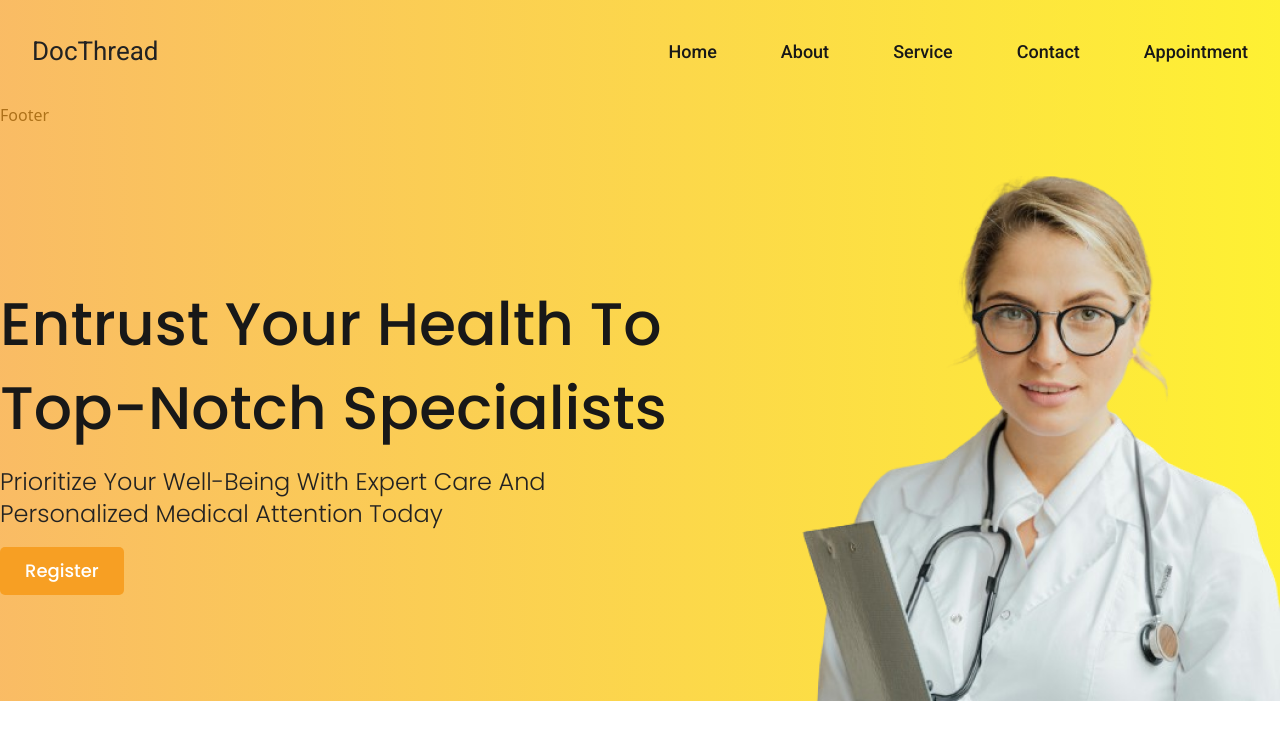
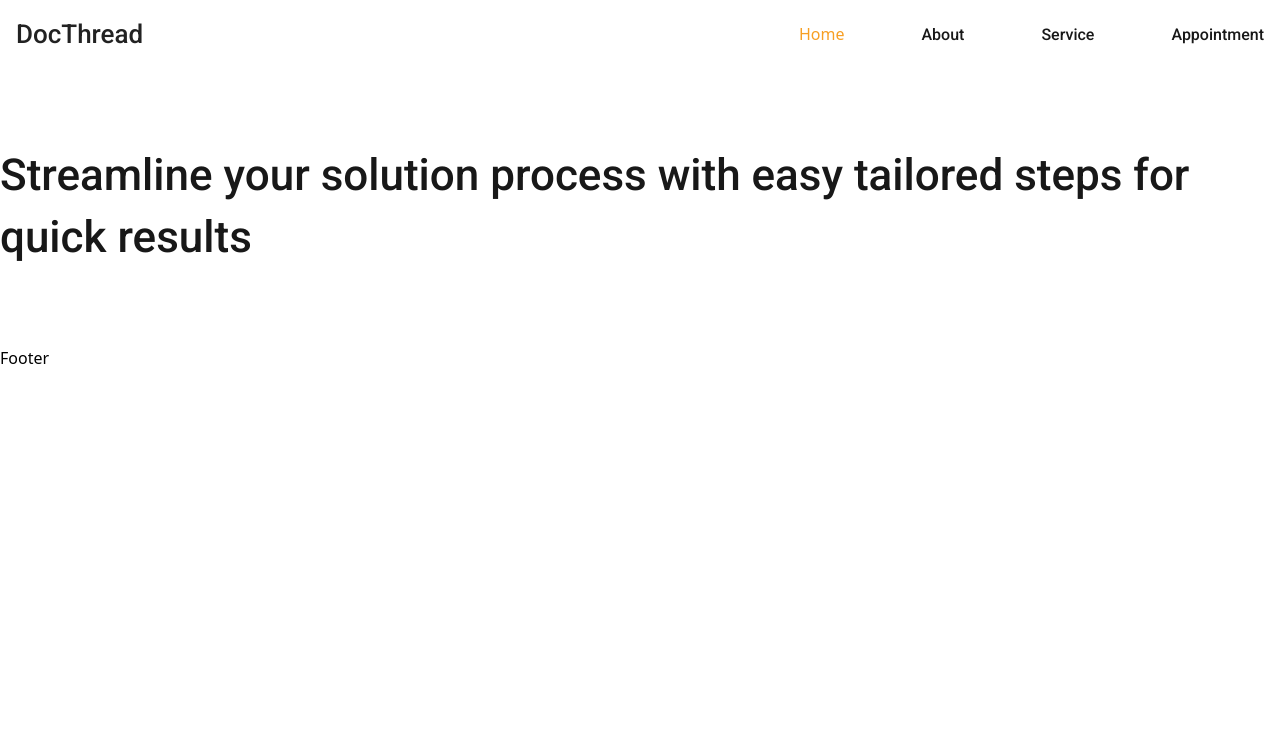
Before and after one commit to km-saifullah/doc-thread, a React (Vite) app: page / in a window 1280 px wide. Shown: the top 740 px of the page. Built offline with nearby package versions, Linux system fonts and the light colour scheme.

Commit message:
navbar redesign

```diff
--- a/src/components/Sidebar.jsx
+++ b/src/components/Sidebar.jsx
@@ -3,64 +3,7 @@ import { Link } from "react-router-dom";
 import Button from "../utils/Button";
 
 const Sidebar = () => {
-  return (
-    <section className="p-8 h-[65%] w-[250px] bg-secondary absolute top-0 left-0">
-      <div className="py-8 text-center space-y-2">
-        <Link className="text-white text-2xl font-roboto font-normal text-center">
-          DocThread
-        </Link>
-        <div className="mx-auto h-[50px] w-[50px] bg-btnBg rounded-full"></div>
-        <h3 className="text-lg text-white">John Doe</h3>
-      </div>
-      <div>
-        <ul className="space-y-4 text-center">
-          <li>
-            <Link
-              to="/"
-              className="text-white hover:text-btnBg text-base font-medium font-roboto"
-            >
-              Home
-            </Link>
-          </li>
-          <li>
-            <Link
-              to="/about"
-              className="text-white hover:text-btnBg text-base font-medium font-roboto"
-            >
-              About
-            </Link>
-          </li>
-          <li>
-            <Link
-              to="/service"
-              className="text-white hover:text-btnBg text-base font-medium font-roboto"
-            >
-              Service
-            </Link>
-          </li>
-          <li>
-            <Link
-              to="/contact"
-              className="text-white hover:text-btnBg text-base font-medium font-roboto"
-            >
-              Contact
-            </Link>
-          </li>
-          <li>
-            <Link
-              to="/appointment"
-              className="text-white hover:text-btnBg text-base font-medium font-roboto"
-            >
-              Appointment
-            </Link>
-          </li>
-        </ul>
-      </div>
-      <div className="pt-6 flex items-center justify-center">
-        <Button text="Logout" />
-      </div>
-    </section>
-  );
+  return <section></section>;
 };
 
 export default Sidebar;
--- a/src/pages/home/Banner.jsx
+++ b/src/pages/home/Banner.jsx
@@ -5,31 +5,7 @@ import Image from "../../utils/Image";
 import bannerImg from "../../assets/images/banner_img.png";
 
 const Banner = () => {
-  return (
-    <section className="bg-gradient-to-r from-orangeColor to-yellowColor absolute left-0 top-0 w-full pt-44">
-      <div className="max-w-container mx-auto">
-        <div className="flex items-center justify-between">
-          <div className="space-y-4">
-            <h1 className="w-[570px] md:w-[670px] text-6xl text-primary font-medium font-poppins leading-[140%] capitalize">
-              Entrust your health to top-notch specialists
-            </h1>
-            <p className="w-[554px] text-2xl text-secondary font-light font-poppins leading-[135%] capitalize">
-              Prioritize your well-being with expert care and personalized
-              medical attention today
-            </p>
-            <div>
-              <Link to="/">
-                <Button text="register" />
-              </Link>
-            </div>
-          </div>
-          <div className="h-[525px] w-[496px] overflow-hidden">
-            <Image imgSrc={bannerImg} altText="Banner Image Missing!" />
-          </div>
-        </div>
-      </div>
-    </section>
-  );
+  return <section></section>;
 };
 
 export default Banner;
--- a/src/pages/home/Home.jsx
+++ b/src/pages/home/Home.jsx
@@ -1,10 +1,12 @@
 import React from "react";
 import Banner from "./Banner";
+import Speciality from "./Speciality";
 
 const Home = () => {
   return (
-    <main>
+    <main className="">
       <Banner />
+      <Speciality />
     </main>
   );
 };
--- /dev/null
+++ b/src/pages/home/Speciality.jsx
@@ -0,0 +1,16 @@
+import React from "react";
+import Heading from "../../utils/Heading";
+
+const Speciality = () => {
+  return (
+    <section className="py-[77px]">
+      <div className="max-w-container mx-auto">
+        <div>
+          <Heading text="Streamline your solution process with easy tailored steps for quick results" />
+        </div>
+      </div>
+    </section>
+  );
+};
+
+export default Speciality;
--- a/src/pages/layout/Navbar.jsx
+++ b/src/pages/layout/Navbar.jsx
@@ -1,71 +1,81 @@
-import React, { useState } from "react";
+import React from "react";
 import { Link, NavLink } from "react-router-dom";
-import { HiBars3BottomLeft } from "react-icons/hi2";
-import { Sidebar } from "../../components";
+import { HiMiniBars3BottomLeft } from "react-icons/hi2";
 
 const Navbar = () => {
-  const [sidebarOpen, setSidebarOpen] = useState(false);
-  const handleSidebar = () => {
-    !sidebarOpen ? setSidebarOpen(true) : setSidebarOpen(false);
-  };
   return (
-    <nav className="p-4 lg:p-8 relative z-50">
+    <nav className="p-4">
       <div className="max-w-container mx-auto">
-        {sidebarOpen && <Sidebar />}
-        <div className="flex items-center justify-between relative">
-          <div>
+        <div className="flex items-center justify-between">
+          <div className="">
             <Link to="/">
-              <h2 className="text-[26px] text-secondary font-normal font-roboto capitalize">
+              <h2 className="text-[26px] text-secondary font-medium font-roboto leading-[140%]">
                 DocThread
               </h2>
             </Link>
           </div>
           <div>
-            <ul className="hidden lg:flex items-center justify-between gap-x-16">
+            <ul className="hidden lg:flex items-center gap-[77px]">
               <li>
                 <NavLink
                   to="/"
-                  className="text-[18px] text-primary font-medium font-roboto leading-[140%]"
+                  className={({ isActive }) =>
+                    `${
+                      isActive
+                        ? "text-btnBg"
+                        : "text-primary text-base font-medium font-roboto leading-[140%]"
+                    }  `
+                  }
                 >
                   Home
                 </NavLink>
               </li>
               <li>
                 <NavLink
+                  className={({ isActive }) =>
+                    `${
+                      isActive
+                        ? "text-btnBg"
+                        : "text-primary text-base font-medium font-roboto leading-[140%]"
+                    }  `
+                  }
                   to="/about"
-                  className="text-[18px] text-primary font-medium font-roboto leading-[140%]"
                 >
                   About
                 </NavLink>
               </li>
               <li>
                 <NavLink
+                  className={({ isActive }) =>
+                    `${
+                      isActive
+                        ? "text-btnBg"
+                        : "text-primary text-base font-medium font-roboto leading-[140%]"
+                    }  `
+                  }
                   to="/service"
-                  className="text-[18px] text-primary font-medium font-roboto leading-[140%]"
                 >
                   Service
                 </NavLink>
               </li>
               <li>
                 <NavLink
-                  to="/contact"
-                  className="text-[18px] text-primary font-medium font-roboto leading-[140%]"
-                >
-                  Contact
-                </NavLink>
-              </li>
-              <li>
-                <NavLink
+                  className={({ isActive }) =>
+                    `${
+                      isActive
+                        ? "text-btnBg"
+                        : "text-primary text-base font-medium font-roboto leading-[140%]"
+                    }  `
+                  }
                   to="/appointment"
-                  className="text-[18px] text-primary font-medium font-roboto leading-[140%]"
                 >
                   Appointment
                 </NavLink>
               </li>
             </ul>
           </div>
-          <div className="lg:hidden" onClick={handleSidebar}>
-            <HiBars3BottomLeft className="text-4xl cursor-pointer" />
+          <div className="block lg:hidden">
+            <HiMiniBars3BottomLeft className="text-3xl" />
           </div>
         </div>
       </div>
--- /dev/null
+++ b/src/utils/Heading.jsx
@@ -0,0 +1,11 @@
+import React from "react";
+
+const Heading = ({ text }) => {
+  return (
+    <h2 className="text-[44px] text-primary font-medium font-roboto leading-[140%]">
+      {text}
+    </h2>
+  );
+};
+
+export default Heading;
```
